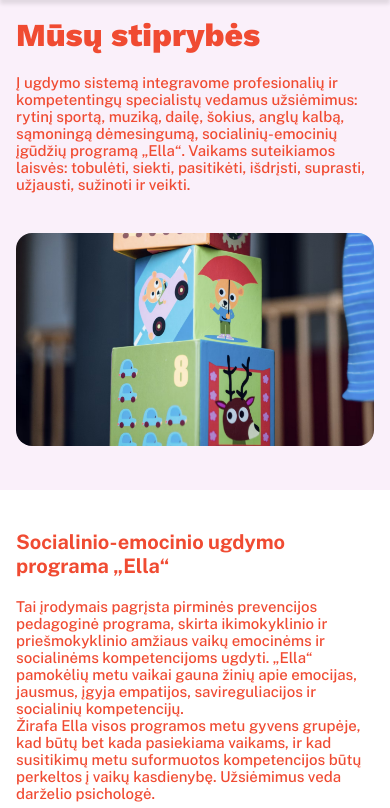
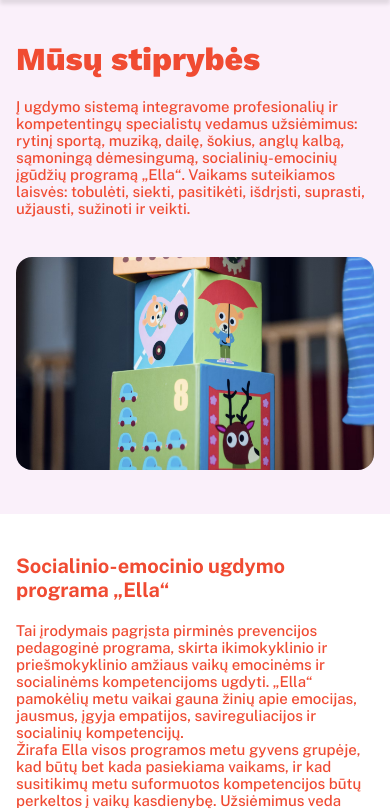
Before and after one commit to Balikas4/vaikystes_lobiai, a Django app: page /ugdymas/ in a window 390 px wide. Shown: the part 80-888 px from the top of the page. Run offline with Django 5.2, Linux system fonts and the light colour scheme; some libraries are stand-ins or nearby versions.

Commit message:
edit: html css

```diff
--- a/vaikystes_lobiai/core/static/css/style.css
+++ b/vaikystes_lobiai/core/static/css/style.css
@@ -1862,6 +1862,9 @@ nav {
     .footer-image {
         display: none;
     }
+    .top-secc {
+        padding: 40px 16px !important;
+    }
     .miniatura{
         font-size: 13px !important;
     }
@@ -1959,12 +1962,6 @@ nav {
     .hero-text{
         padding-top: 0px;
     }
-    .main-hero-education {
-        padding-top: 16px !important;
-    }
-    .admissions-hero {
-        padding: 16px !important;
-    }
     .nuolaidos-container , .conact-desc-wrapper, .aero {
         gap: 16px;
     }
--- a/vaikystes_lobiai/core/templates/about.html
+++ b/vaikystes_lobiai/core/templates/about.html
@@ -7,7 +7,7 @@
 
 {% block content %}
 <div class="slighter">
-    <section class="hero about-us-hero">
+    <section class="hero about-us-hero top-secc">
         <div class="hero-text hero-text-about">
             <h1>{{ about_us_page.about_us_title }}</h1>
             {{ about_us_page.about_us_description|safe }}
--- a/vaikystes_lobiai/core/templates/admissions.html
+++ b/vaikystes_lobiai/core/templates/admissions.html
@@ -7,7 +7,7 @@
 <!-- Hero Section -->
  <!-- Hero Button -->
 <div class="slighter">
-    <section class="hero admissions-hero">
+    <section class="hero admissions-hero top-secc">
         <div class="hero-text hero-text-priemimas">
             <h1>Priėmimas į darželį</h1>
             <div class="admissions-hero-div">
--- a/vaikystes_lobiai/core/templates/contact.html
+++ b/vaikystes_lobiai/core/templates/contact.html
@@ -6,7 +6,7 @@
 {% block content %}
 <!-- Hero Section -->
 <div class="slighter">
-    <section class="hero rereverse aero">
+    <section class="hero rereverse aero top-secc">
         <div class="contact-desc">
             <div class="hero-text">
                 <h1>Susipažinkime!</h1>
--- a/vaikystes_lobiai/core/templates/education.html
+++ b/vaikystes_lobiai/core/templates/education.html
@@ -6,7 +6,7 @@
 {% block content %}
 <!-- Hero Section -->
 <div class="slighter">
-    <section class="hero hero-education main-hero-education">
+    <section class="hero hero-education main-hero-education top-secc">
         <div class="hero-text">
             <h1>Mūsų stiprybės</h1>
             <p>Į ugdymo sistemą integravome profesionalių ir kompetentingų specialistų vedamus užsiėmimus: rytinį sportą, muziką, dailę, šokius, anglų kalbą, sąmoningą dėmesingumą, socialinių-emocinių įgūdžių programą „Ella“. Vaikams suteikiamos laisvės: tobulėti, siekti, pasitikėti, išdrįsti, suprasti, užjausti, sužinoti ir veikti.</p>
--- a/vaikystes_lobiai/core/templates/nutrition.html
+++ b/vaikystes_lobiai/core/templates/nutrition.html
@@ -6,7 +6,7 @@
 {% block content %}
 <!-- Hero Section -->
 <div class="slighter">
-    <section class="hero nutrition-hero">
+    <section class="hero nutrition-hero top-secc">
         <div class="hero-text">
             <h1>Sveika ir subalansuota mityba</h1>
             <p>Darželyje vaikai maitinami mūsų virtuvėje pagaminu, plataus asortimento šviežiu maistu. Maisto racionas subalansuotas ir alergiškiems vaikams. Vaikai turi galimybę pasirinkti ir pakartoti norimo maisto. Dalyvaujame „Vaisių ir daržovių bei pieno ir pieno produktų vartojimo skatinimo vaikų ugdymo įstaigose“ programoje, kasdien užkandžiaujame šviežiais vaisiais bei termiškai neapdorotomis daržovėmis.</p>
--- a/vaikystes_lobiai/core/templates/register.html
+++ b/vaikystes_lobiai/core/templates/register.html
@@ -12,7 +12,7 @@
     </ul>
 {% endif %}
 <div class="slighter">
-    <section class="register-form">
+    <section class="register-form top-secc">
         <h1>Registracijos langas</h1>
         <!-- register.html -->
         <form method="post">
```
